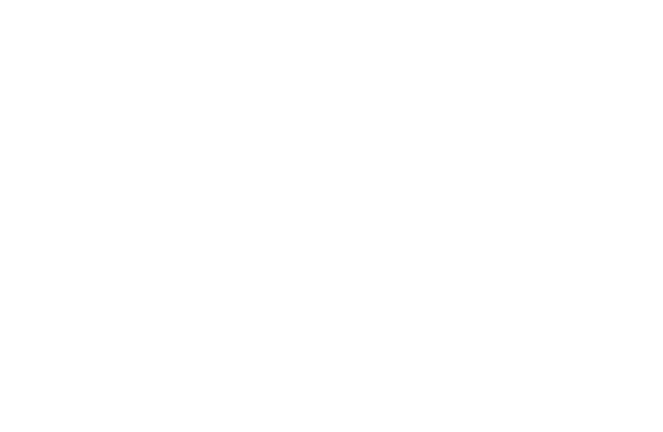
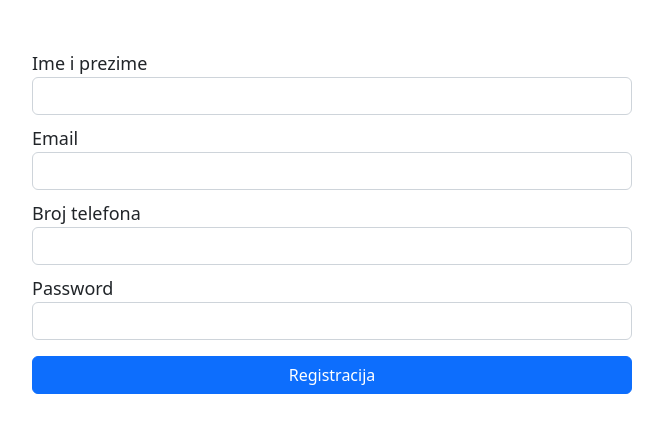
Before and after one commit to bunic123/E-Biblioteka-React, a React (Create React App) app: page /registracija in a window 1280 px wide. Before the commit this address had no page. Shown: the top 432 px of the page, without its empty margins (18-681 px from the left). Built offline with nearby package versions, Linux system fonts and the light colour scheme.

Commit message:
Registracija.js - strana za registraciju korisnika

```diff
--- a/src/App.css
+++ b/src/App.css
@@ -55,6 +55,14 @@
   border-bottom: 2px solid red;
 }
 
+nav a {
+  text-decoration: none;
+}
+
+nav a:visited {
+  color: black;
+}
+
 #login-nm{
    margin-top: 5px;
    margin-left: 20px;
--- a/src/App.js
+++ b/src/App.js
@@ -3,6 +3,7 @@
 import { BrowserRouter as Router, Routes, Route } from 'react-router-dom';
 import Izmena from './strane/Izmena';
 import Dodaj from './strane/Dodaj';
+import Registracija from './strane/Registracija';
 
 
 function App() {
@@ -13,6 +14,7 @@
           <Route path="/" element={<Pocetna />} />
           <Route path="izmeni/:id" element={<Izmena />} />
           <Route path="dodaj" element={<Dodaj />} />
+          <Route path="registracija" element={<Registracija />} />
         </Routes>
       </Router>
     </div>
--- a/src/komponente/NavMenu.js
+++ b/src/komponente/NavMenu.js
@@ -1,10 +1,10 @@
-
+import { Link } from 'react-router-dom'
 
 function NavMenu() {
     return (
         <div className="nav-div">
             <nav>
-                <li id="register-nm">Register</li>
+                <Link to="/registracija"><li id="register-nm">Register</li></Link>
                 <li id="login-nm">Login</li>
             </nav>
         </div>
--- /dev/null
+++ b/src/strane/Registracija.js
@@ -0,0 +1,69 @@
+import { useState } from 'react'
+import axios from 'axios'
+
+function Registracija() {
+
+    const [user, setUser] = useState({
+        ime_prezime: '',
+        email: '',
+        broj_telefona: '',
+        password: '',
+    });
+
+
+    function registracija(e) {
+
+        e.preventDefault();
+
+        console.log(user.ime_prezime + " " + user.email + " " + user.broj_telefona + " " + user.password + " ")
+
+        axios.post('http://localhost:8000/api/registracija', user).then(res => {
+            alert(res.data.poruka)
+        });
+
+
+    }
+
+
+    return (
+        <div>
+
+            <div className='div-f'>
+
+
+                <form onSubmit={registracija}>
+
+                    <div className='el-frm'>
+                        <label>Ime i prezime</label>
+                        <input type="text" className="form-control" value={user.ime_prezime} onChange={e => setUser({ ...user, ime_prezime: e.target.value })} />
+                    </div>
+
+                    <div className='el-frm'>
+                        <label>Email</label>
+                        <input type="text" className="form-control" value={user.email} onChange={e => setUser({ ...user, email: e.target.value })} />
+                    </div>
+
+                    <div className='el-frm'>
+                        <label>Broj telefona</label>
+                        <input type="text" className="form-control" value={user.broj_telefona} onChange={e => setUser({ ...user, broj_telefona: e.target.value })} />
+                    </div>
+
+                    <div className='el-frm'>
+                        <label>Password</label>
+                        <input type="password" className="form-control" value={user.password} onChange={e => setUser({ ...user, password: e.target.value })} />
+                    </div>
+
+                    <button type="submit" id="s-bn" className="btn btn-primary mt-3">Registracija</button>
+                </form>
+
+            </div>
+
+
+
+
+
+        </div>
+    )
+}
+
+export default Registracija;
```
